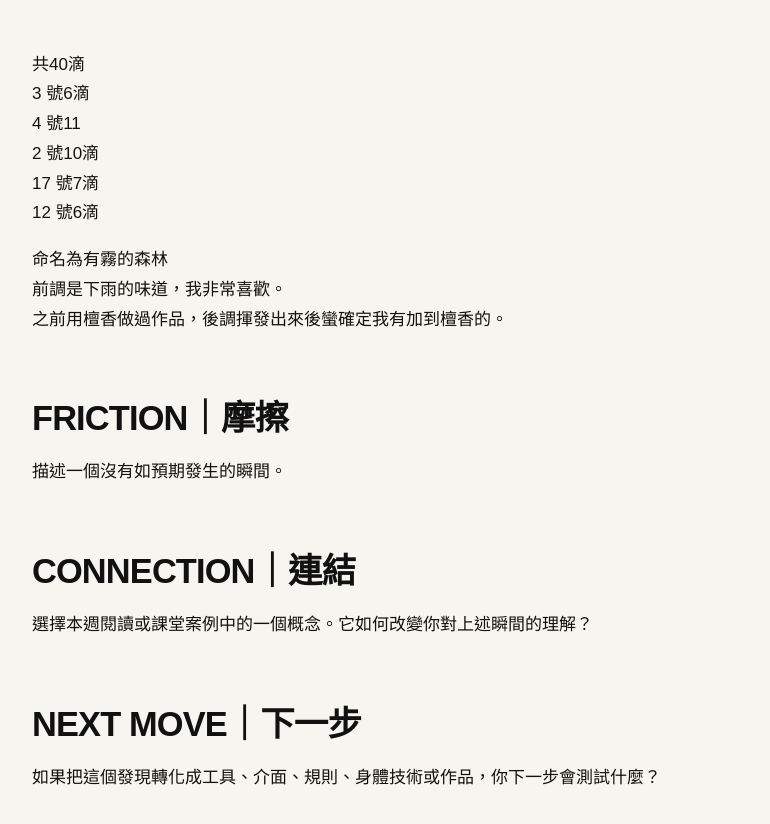
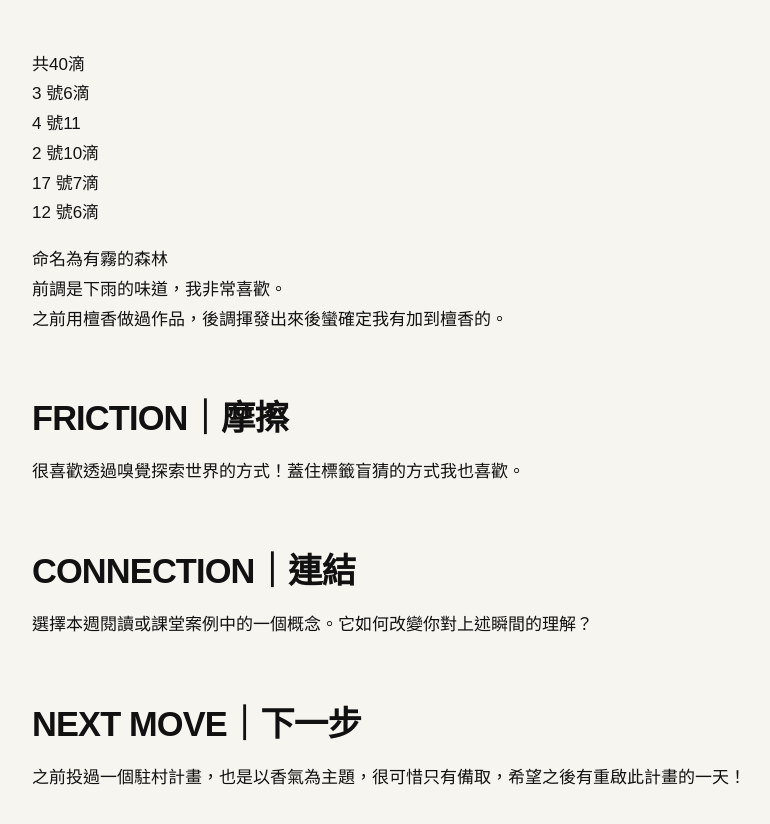
Before and after one commit to irisalco/fieldworkarchive, a Jekyll site: the page built from weeks/week-04.md, in a window 1280 px wide and 900 px high, scrolled down 730 px. Shown: the top 824 px of the window, without its empty margins (48-818 px from the left). Built offline with Jekyll 4.4.1, drawn with Linux system fonts in a browser that asks for light colours.

Commit message:
Update week-04.md

```diff
--- a/weeks/week-04.md
+++ b/weeks/week-04.md
@@ -50,7 +50,7 @@ permalink: /weeks/week-04/
 
 ## FRICTION｜摩擦
 
-描述一個沒有如預期發生的瞬間。
+很喜歡透過嗅覺探索世界的方式！蓋住標籤盲猜的方式我也喜歡。
 
 
 ## CONNECTION｜連結
@@ -59,4 +59,4 @@ permalink: /weeks/week-04/
 
 ## NEXT MOVE｜下一步
 
-如果把這個發現轉化成工具、介面、規則、身體技術或作品，你下一步會測試什麼？
+之前投過一個駐村計畫，也是以香氣為主題，很可惜只有備取，希望之後有重啟此計畫的一天！
```
